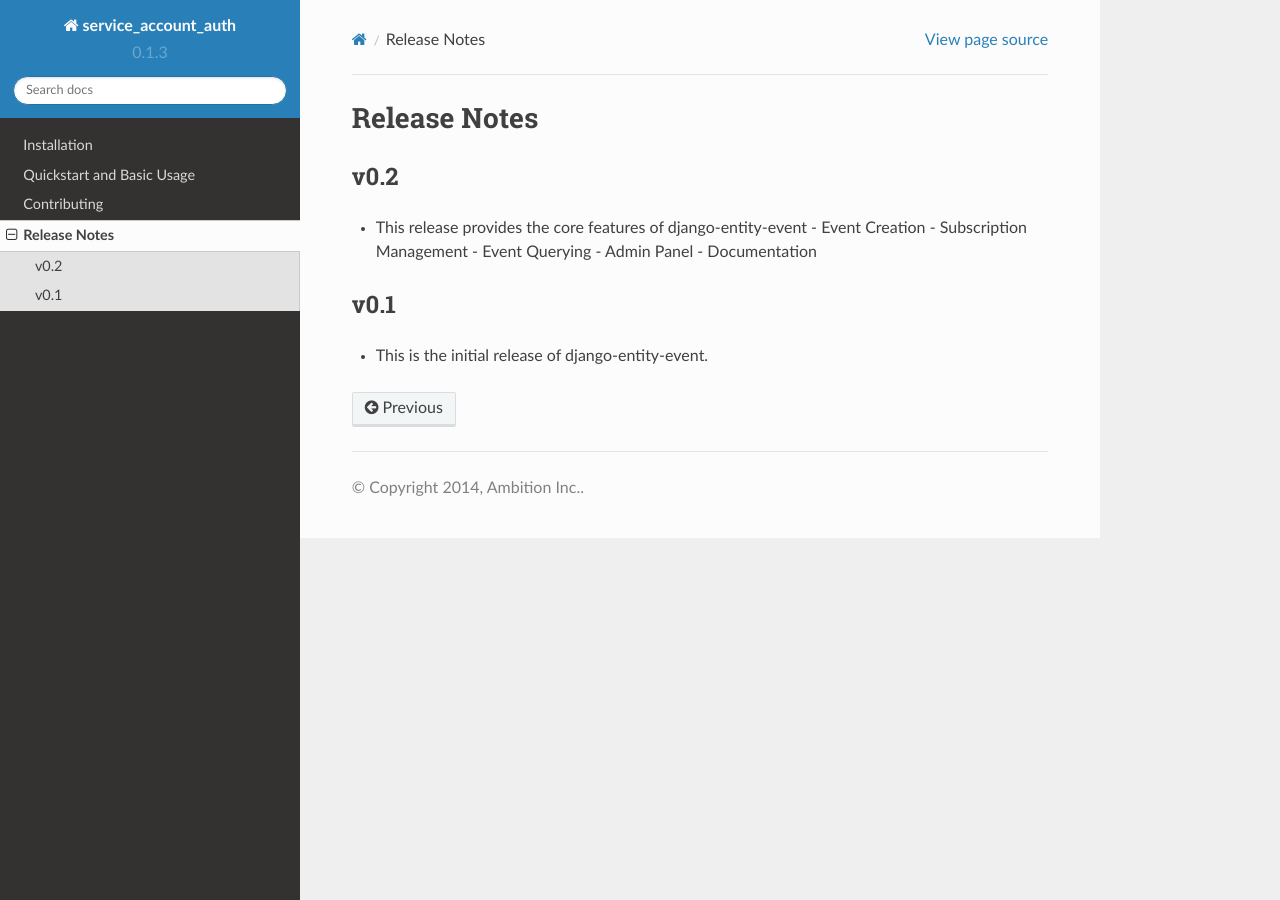
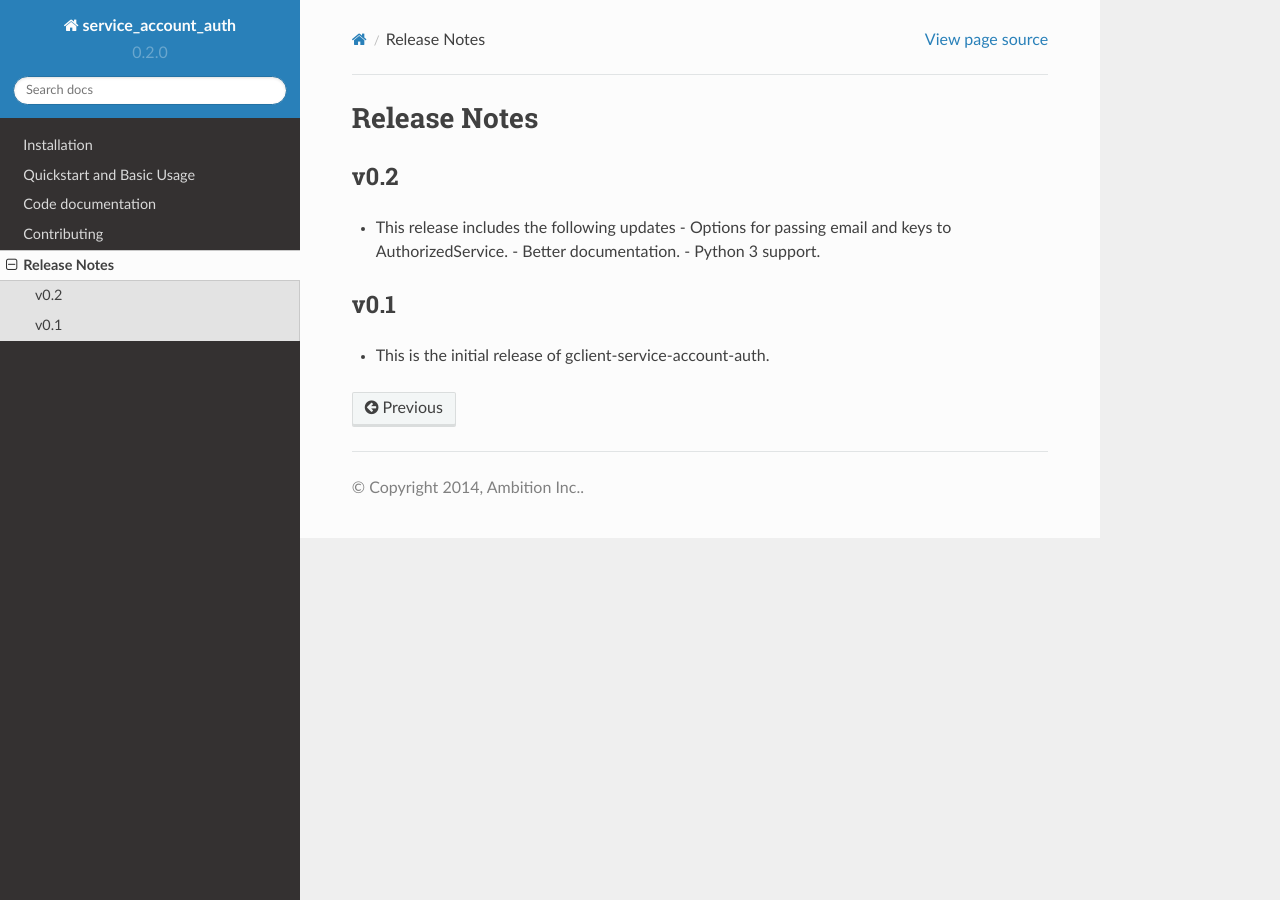
Before and after one commit to ambitioninc/gclient-service-account-auth, a Sphinx documentation site: the page built from docs/release_notes.rst, in a window 1280 px wide. Built offline with Sphinx 7.4.7 and the Read the Docs theme 2.0.0, drawn with Linux system fonts in a browser that asks for light colours; pages that are not in the unit, such as notebooks, are missing from menus.

Commit message:
Bump version, update docs

```diff
--- a/docs/release_notes.rst
+++ b/docs/release_notes.rst
@@ -4,14 +4,12 @@ Release Notes
 v0.2
 ----
 
-* This release provides the core features of django-entity-event
-  - Event Creation
-  - Subscription Management
-  - Event Querying
-  - Admin Panel
-  - Documentation
+* This release includes the following updates
+  - Options for passing email and keys to AuthorizedService.
+  - Better documentation.
+  - Python 3 support.
 
 v0.1
 ----
 
-* This is the initial release of django-entity-event.
+* This is the initial release of gclient-service-account-auth.
--- a/service_account_auth/version.py
+++ b/service_account_auth/version.py
@@ -1 +1 @@
-__version__ = '0.1.3'
+__version__ = '0.2.0'
```
Also changed, not shown: docs/contributing.rst (+6 -6 lines), docs/ref/service_account_auth.rst (added, +10 -0 lines).
